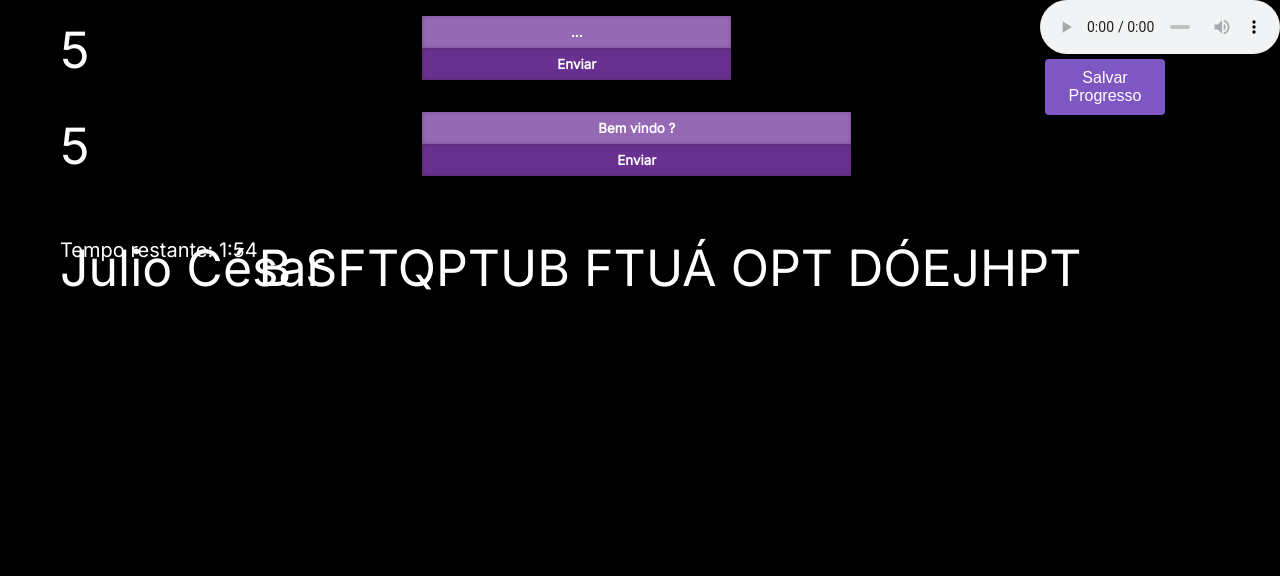
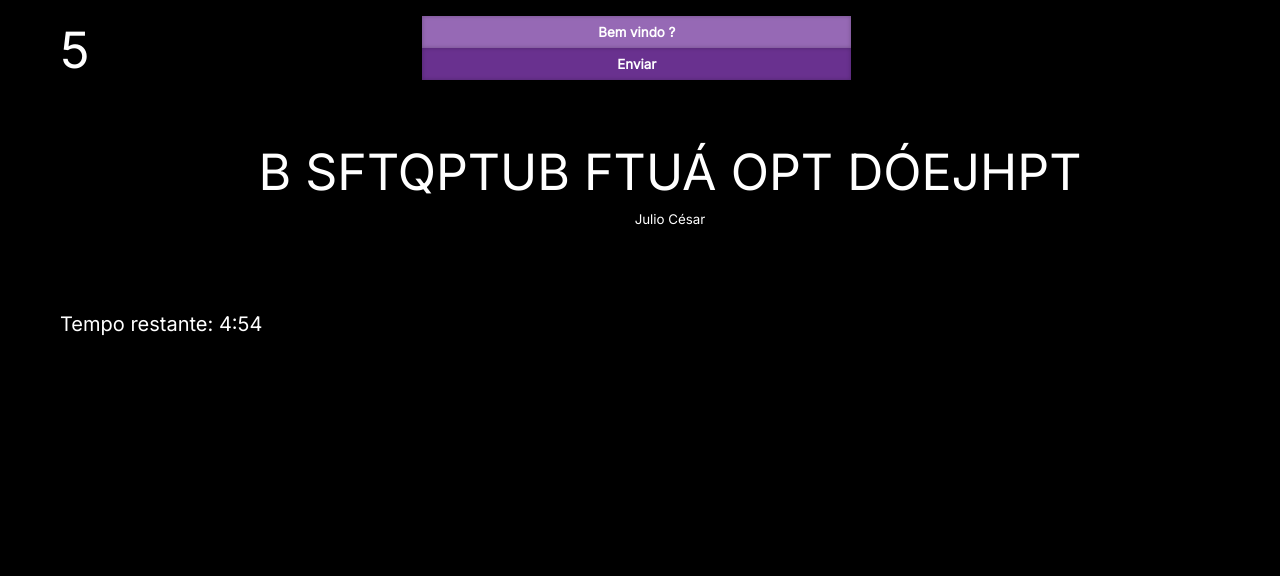
Before and after one commit to GabrielCosta06/tcc-etec-atlas, a PHP site: page /fase5.php in a window 1280 px wide. Shown: the top 576 px of the page. Run offline with PHP 8.4, Linux system fonts and the light colour scheme; some libraries are stand-ins or nearby versions.

Commit message:
att.26.10

```diff
--- a/codigos/Fases/fase1.css
+++ b/codigos/Fases/fase1.css
@@ -393,7 +393,7 @@ div.salvar {
     }
 
     .binario {
-        font-size: 12PX;
+        font-size: 10PX;
     }
     .modalSlider {
         top: 25vh;
@@ -429,10 +429,9 @@ div.salvar {
 .binario {
     display: flex;
     justify-content: center;
-    font-size: 15px;
+    font-size: 10px;
     color: white;
     word-wrap: break-word;
-    font-size: 15PX;
 }
 
 .g1 {
--- a/codigos/Fases/fase1.php
+++ b/codigos/Fases/fase1.php
@@ -164,7 +164,7 @@
     <p style="font-size: 20px;" id="countdown"></p>
     <script>
         var countdownElement = document.getElementById('countdown');
-        var timeLeft = '120';
+        var timeLeft = '300';
 
         function updateCountdown() {
             var minutes = Math.floor(timeLeft / 60);
--- a/codigos/Fases/fase2.php
+++ b/codigos/Fases/fase2.php
@@ -147,7 +147,7 @@ if (isset($_SESSION['user_id'])) {
     <script>
         var userInputField = document.getElementById('userInput');
         var countdownElement = document.getElementById('countdown');
-        var timeLeft = 120;
+        var timeLeft = 300;
 
         function updateCountdown() {
             var minutes = Math.floor(timeLeft / 60);
--- a/codigos/Fases/fase3.php
+++ b/codigos/Fases/fase3.php
@@ -178,7 +178,7 @@ if (isset($_SESSION['user_id'])) {
     <script>
         var userInputField = document.getElementById('userInput');
         var countdownElement = document.getElementById('countdown');
-        var timeLeft = 120;
+        var timeLeft = 300;
 
         function updateCountdown() {
             var minutes = Math.floor(timeLeft / 60);
--- a/codigos/Fases/fase4.php
+++ b/codigos/Fases/fase4.php
@@ -104,7 +104,7 @@ if (isset($_SESSION['user_id'])) {
                 </div>
             </div>
         </header>
-        <h2 class="binario">
+        <h2 class="binario" style="font-size:10px;">
             <div class="g1">01100101 </div>
             <div class="g2">01110011</div>
             <div class="g3">01110100</div>
@@ -199,7 +199,7 @@ if (isset($_SESSION['user_id'])) {
         <script>
             var userInputField = document.getElementById('userInput');
             var countdownElement = document.getElementById('countdown');
-            var timeLeft = 120;
+            var timeLeft = 300;
 
             function updateCountdown() {
                 var minutes = Math.floor(timeLeft / 60);
--- a/codigos/Fases/fase5.php
+++ b/codigos/Fases/fase5.php
@@ -74,20 +74,6 @@ if (isset($_SESSION['user_id'])) {
 </head>
 
 <body>
-    <header>
-        <p>5</p>
-        <div class="navbar">
-            <div class="resposta">
-                <input type="text" class="rs" id="rs" autocomplete="off" placeholder="...">
-
-                <input type="submit" value="Enviar" class="enviar" onclick="verificarResposta()">
-            </div>
-            <form action="fase5.php" method="post">
-                <audio id="myAudio" src="./music/1.mp3" autoplay loop controls></audio>
-                <button type="submit" name="save_progress" class="button">Salvar Progresso</button>
-            </form>
-        </div>
-    </header>
     <nav class="circular-menu">
         <div class="circle">
             <a id="openModalButtonSlider" class="fa fa-gear fa-2x"></a>
@@ -131,9 +117,10 @@ if (isset($_SESSION['user_id'])) {
 
         <div class="tudo">
             <div style="display: flex; justify-content: center; margin-top: 2%;">
-                <p>B SFTQPTUB FTUÁ OPT DÓEJHPT</p>
+                <p>B SFTQPTUB FTUÁ OPT DÓEJHPT</p> <br> <br>
+                <p style="margin-top: 7%; font-size: smaller;" >Julio César</p>
             </div>
-            <p>Julio César</p>
+
         </div>
 
 
@@ -198,12 +185,13 @@ if (isset($_SESSION['user_id'])) {
 
             </div>
         </div>
+        <p style="font-size: 20px; margin-top:150px;" id="countdown"></p>
     </div>
-    <p style="font-size: 20px;" id="countdown"></p>
+
     <script>
         var userInputField = document.getElementById('userInput');
         var countdownElement = document.getElementById('countdown');
-        var timeLeft = 120;
+        var timeLeft = 300;
 
         function updateCountdown() {
             var minutes = Math.floor(timeLeft / 60);
```
